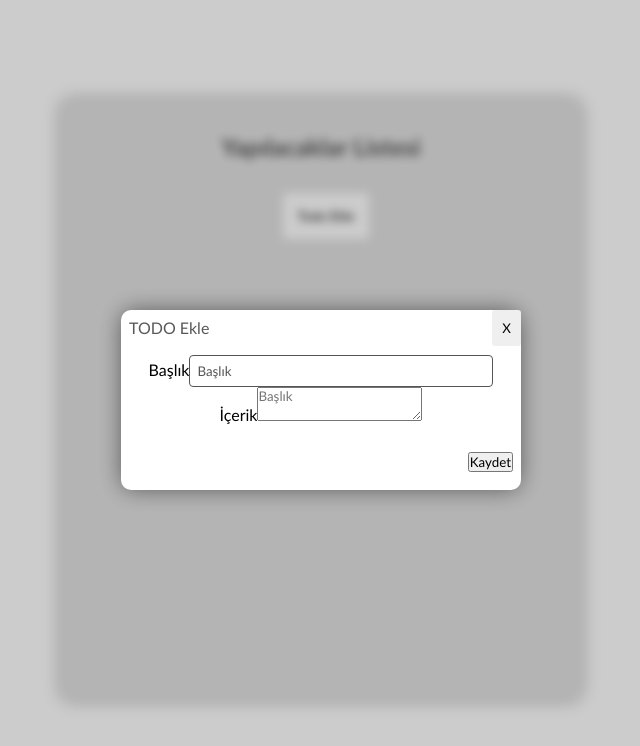
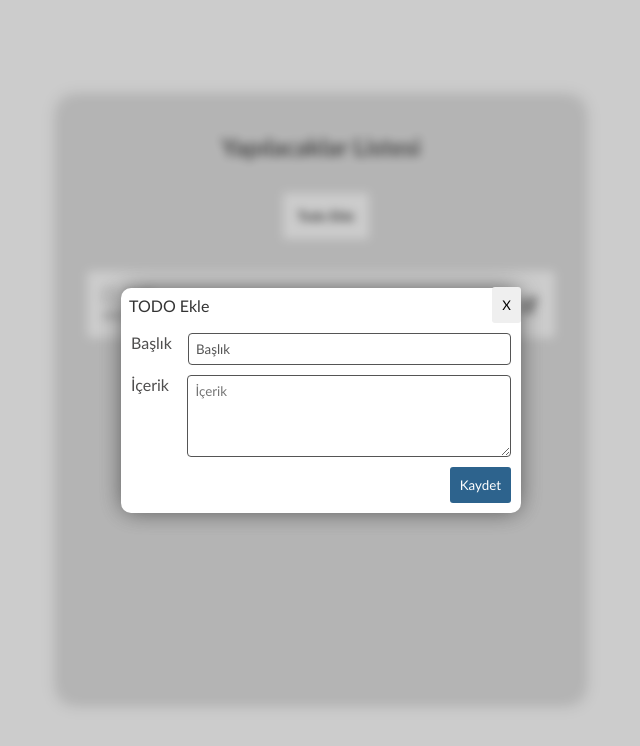
Before and after one commit to sefademir58/todo-list-assignment, a React (Create React App) app: page / in a window 1280 px wide. Both pictures are taken after a click on the button "Todo Ekle". Shown: the top 746 px of the page, without its empty margins (319-959 px from the left). Built offline with nearby package versions, Linux system fonts and the light colour scheme.

Commit message:
güncelleme ekleme ve silme apileri yazıldı düzenlemeler yapıldı

```diff
--- a/src/App.css
+++ b/src/App.css
@@ -48,9 +48,8 @@ h1 {
   border-radius: 4px;
   border: 1px solid #555;
   outline: none;
-  width: 80%;
+  width: 85%;
   background: transparent;
-  color: #555;
 }
 
 .todo-input::placeholder {
@@ -102,6 +101,7 @@ h1 {
   color: gray;
   font-size: 12px;
   margin-top: 3px;
+  display: flex;
 }
 
 .content {
@@ -181,7 +181,7 @@ justify-content: space-between;
 padding: 8px;
 }
 .popup-header span {
-color: #585858;
+  color: #343434;
 }
 
 .close-popup {
@@ -193,17 +193,13 @@ border-top-right-radius: 10px;
 border-radius: 3px;
 }
 
-.popup-content {
-
-}
-
 .popup-footer {
 align-items: center;
 box-sizing: border-box;
 display: flex;
 flex-direction: row;
 justify-content: flex-end;
-padding: 18px 8px;
+padding: 0 10px 10px;
 }
 
 .popup-content {
@@ -212,3 +208,45 @@ width: 100%;
 display: flex;
 flex-direction: column;
 }
+
+.popup-content-title {
+  display: flex;
+  justify-content: space-between;
+}
+
+.popup-content-title span{
+  width: 15%;
+  text-align: start;
+  color: #4f4e4e;
+}
+
+.popup-content-info {
+  padding-top: 10px;
+  display: flex;
+  justify-content: space-between;
+}
+
+.popup-content-info span {
+  width: 15%;
+  text-align: start;
+  color: #4f4e4e;
+}
+
+.info-textarea {
+  padding: 7px;
+  border-radius: 4px;
+  border: 1px solid rgb(85, 85, 85);
+  outline: none;
+  width: 327px;
+  background: transparent;
+  color: rgb(85, 85, 85);
+  height: 82px;
+}
+
+.popup-footer button {
+  padding: 10px;
+  border: none;
+  border-radius: 3px;
+  background: #2d638d;
+  color: white;
+}
--- a/src/components/Popup.js
+++ b/src/components/Popup.js
@@ -10,15 +10,25 @@ const Popup = props => {
 
   useEffect(() => {
     inputRef.current.focus()
-  })
+
+    if (props.edit) {
+        setInput(props.edit.titleValue)
+        setInfoInput(props.edit.infoValue)
+      }
+    }, [])
 
   const handleChange = e => {
     setInput(e.target.value)
   }
 
   const saveTodo = () => {
-    console.log('test')
-    // backende istek atılacak
+    var title = inputRef.current.value
+    var info = infoinputRef.current.value
+
+    if (!title || /^\s*$/.test(title) || !info || /^\s*$/.test(info)) {
+      return
+    }
+    setPopup(false)
   }
 
   const handleInfoChange = e => {
@@ -29,7 +39,7 @@ const Popup = props => {
     <div className='popup'>
       <div className='popup-container'>
         <div className='popup-header'>
-          <span>TODO Ekle</span>
+        <span>{props.edit ? 'TODO Güncelleme' : 'TODO Ekle'}</span>
           <button className='close-popup' onClick={() => setPopup(false)}>
             X
           </button>
@@ -41,7 +51,7 @@ const Popup = props => {
               type='text'
               className='todo-input'
               placeholder='Başlık'
-              value={input}
+              defaultValue={input}
               name='text'
               onChange={handleChange}
               ref={inputRef}
@@ -51,11 +61,12 @@ const Popup = props => {
             <span>İçerik</span>
             <textarea
               type='text'
-              placeholder='Başlık'
-              value={infoInput}
+              placeholder='İçerik'
+              defaultValue={infoInput}
               onChange={handleInfoChange}
               name='text'
               ref={infoinputRef}
+              className='info-textarea'
             />
           </div>
         </div>
--- a/src/components/Todo.js
+++ b/src/components/Todo.js
@@ -6,21 +6,22 @@ import { TiEdit } from 'react-icons/ti'
 function Todo({ todos, completeTodo, removeTodo, updateTodo }) {
   const [edit, setEdit] = useState({
     id: null,
-    value: '',
+    titleValue: '',
+    infoValue: '',
   })
-  const submitUpdate = value => {
-    updateTodo(edit.id, value)
+  const submitUpdate = (titleValue, infoValue) => {
+    updateTodo(edit.id, titleValue, infoValue)
     setEdit({
       id: null,
-      value: '',
+      titleValue: '',
+      infoValue: '',
     })
   }
 
-  if (edit.id) {
-    return <TodoForm edit={edit} onSubmit={submitUpdate} />
-  }
-
-  return todos.map((todo, index) => (
+  return (
+    <>
+      {edit.id && <TodoForm edit={edit} onSubmit={submitUpdate} popup={true} />}
+      {todos.map((todo, index) => (
         <div className={todo.isComplete ? 'todo-container complete' : 'todo-container'} key={index}>
           <div className='todo-left-content'>
             <div className='content'>
@@ -38,11 +39,16 @@ function Todo({ todos, completeTodo, removeTodo, updateTodo }) {
           <div className='todo-right-content'>
             <div className='icons'>
               <RiCloseCircleLine onClick={() => removeTodo(todo.id)} className='delete-icon' />
-          <TiEdit onClick={() => setEdit({ id: todo.id, value: todo.text })} className='edit-icon' />
+              <TiEdit
+                onClick={() => setEdit({ id: todo.id, titleValue: todo.text, infoValue: todo.info })}
+                className='edit-icon'
+              />
             </div>
           </div>
         </div>
-  ))
+        ))}
+        </>
+    )
 }
 
 export default Todo
--- a/src/components/TodoForm.js
+++ b/src/components/TodoForm.js
@@ -1,20 +1,26 @@
-import React, { useState } from 'react'
+import React, { useState, useEffect } from 'react'
 import Popup from './Popup'
 
-function TodoForm() {
+function TodoForm(props) {
   const [popup, setPopup] = useState(false)
 
   const addTodo = () => {
     setPopup(true)
   }
 
+  useEffect(() => {
+    setPopup(props.popup)
+  }, [props])
+
   return (
     <div className='todo-form'>
-      <button className='todo-button' onClick={addTodo}>
-        {'Todo Ekle'}
-      </button>
+        {props.edit ? null : (
+            <button className='todo-button' onClick={addTodo}>
+            {'Todo Ekle'}
+            </button>
+        )}
 
-      {popup && <Popup setPopup={setPopup} />}
+        {popup && <Popup setPopup={setPopup} {...props} />}
     </div>
   )
 }
--- a/src/components/TodoList.js
+++ b/src/components/TodoList.js
@@ -1,41 +1,83 @@
-import React, { useState } from 'react'
+import React, { useState, useEffect } from 'react'
 import TodoForm from './TodoForm'
 import Todo from './Todo'
 
 function TodoList() {
-  const [todos, setTodos] = useState([])
+    const [todos, setTodos] = useState([{ id: Math.random(), text: 'test', info: 'deneme' }])
+
+    useEffect(() => {
+      // istek atılan yer düzenlenecek
+      // fetch('https://localhost/api/todo/get')
+      //   .then(todo => {
+      //     if (todo && todo.length > 0) {
+      //       todo.map(res => {
+      //         setTodos([...todos, res])
+      //       })
+      //     }
+      //   })
+      //   .catch(err => {
+      //     console.log(err, 'Todo getirilemedi')
+      //   })
+    }, [])
 
   const addTodo = todo => {
     if (!todo.text || /^\s*$/.test(todo.text)) {
       return
     }
 
-    const newTodos = [todo, ...todos]
-
-    setTodos(newTodos)
+     // fetch('https://localhost/api/todo/add')
+    //   .then(todo => {
+    //     if (todo && todo.length > 0) {
+    //       todo.map(res => {
+    //         setTodos([...todos, res])
+    //       })
+    //     }
+    //   })
+    //   .catch(err => {
+    //     console.log(err, 'Todo eklenemedi')
+    //   })
   }
 
-  const updateTodo = (todoId, newValue) => {
-    if (!newValue.text || /^\s*$/.test(newValue.text)) {
+  const updateTodo = (todoId, newTitleValue, newInfoValue) => {
+    if (!newTitleValue.text || /^\s*$/.test(newTitleValue.text) || !newInfoValue.text || /^\s*$/.test(newInfoValue.text)) {
       return
     }
 
-    setTodos(prev => prev.map(item => (item.id === todoId ? newValue : item)))
+   // fetch(`https://localhost/api/todo/${todoId}`)
+    //   .then(todo => {
+    //     if (todo) {
+    //       setTodos(prev => prev.map(item => (item.id === todoId ? newTitleValue : item)))
+    //     }
+    //   })
+    //   .catch(err => {
+    //     console.log(err, 'Todo güncellenemedi')
+    //   })
   }
   const removeTodo = id => {
-    const removeArr = [...todos].filter(todo => todo.id !== id)
-    setTodos(removeArr)
+   // fetch(`https://localhost/api/todo/5ddcd1566b55da0017597239`)
+    //   .then(todo => {
+    //     if (todo) {
+    //       const removeArr = [...todos].filter(todo => todo.id !== id)
+    //       setTodos(removeArr)
+    //     }
+    //   })
+    //   .catch(err => {
+    //     console.log(err, 'Todo güncellenemedi')
+    //   })
   }
 
-  const completeTodo = id => {
-    console.log(id)
-    let updatedTodos = todos.map(todo => {
-      if (todo.id === id) {
-        todo.isComplete = !todo.isComplete
-      }
-      return todo
-    })
-    setTodos(updatedTodos)
+  const completeTodo = todoId => {
+    // fetch(`https:/localhost/api/todo/${todoId}?completed=true`).then(todoCompleted => {
+    //   if (todoCompleted) {
+    //     let updatedTodos = todos.map(todo => {
+    //       if (todo.todoId === todoId) {
+    //         todo.isComplete = !todo.isComplete
+    //       }
+    //       return todo
+    //     })
+    //     setTodos(updatedTodos)
+    //   }
+    // })
   }
 
   return (
```
Lines whose indentation alone changed are shown as unchanged.
